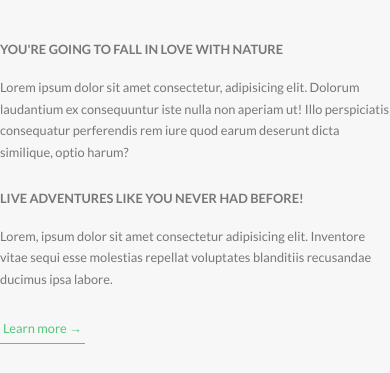
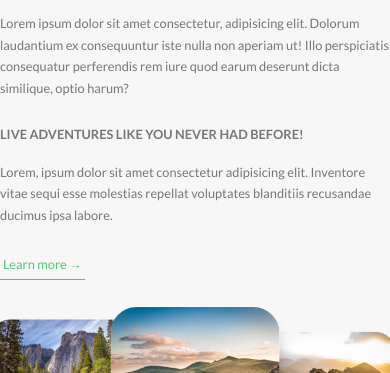
Before and after one commit to Cesar-Jim/sass-advanced, a website: page index.html in a window 390 px wide. Shown: the part 926-1299 px from the top of the page. Drawn offline with Linux system fonts and the light colour scheme.

Commit message:
media queries for features section done

```diff
--- a/sass/base/_utilities.scss
+++ b/sass/base/_utilities.scss
@@ -8,10 +8,18 @@
 
 .u-margin-bottom-medium {
   margin-bottom: 4rem !important;
+
+  @include respond(tab-port) {
+    margin-bottom: 3rem !important;
+  }
 }
 
 .u-margin-bottom-big {
   margin-bottom: 8rem !important;
+
+  @include respond(tab-port) {
+    margin-bottom: 5rem !important;
+  }
 }
 
 .u-margin-top-big {
--- a/sass/components/_composition.scss
+++ b/sass/components/_composition.scss
@@ -10,19 +10,43 @@
     // outline-offset: 0.8rem; // required for offset border
     transition: all 0.3s;
 
+    @include respond(tab-port) {
+      float: left;
+      position: relative;
+      width: 33.33333333%;
+      box-shadow: 0 1.5rem 1.3rem rgba($color-black, 0.2);
+    }
+
     &--p1 {
       top: -2rem;
       left: 0;
+
+      @include respond(tab-port) {
+        top: 0;
+        transform: scale(1.2);
+      }
     }
 
     &--p2 {
       top: 2rem;
       right: 0;
+
+      @include respond(tab-port) {
+        top: -1rem;
+        transform: scale(1.3);
+        z-index: 100;
+      }
     }
 
     &--p3 {
       top: 10rem;
       left: 20%;
+
+      @include respond(tab-port) {
+        top: 1rem;
+        left: 0;
+        transform: scale(1.1);
+      }
     }
 
     &:hover {
--- a/sass/components/_feature-box.scss
+++ b/sass/components/_feature-box.scss
@@ -6,6 +6,10 @@
   border-radius: 3px;
   box-shadow: 0 1.5rem 4rem rgba($color-black, 0.15);
   transition: transform 0.3s;
+
+  @include respond(tab-port) {
+    padding: 2rem;
+  }
 
   &__icon {
     display: inline-block;
@@ -18,6 +22,10 @@
       $color-primary-dark
     );
     color: transparent;
+
+    @include respond(tab-port) {
+      margin-bottom: 0;
+    }
   }
 
   &:hover {
--- a/sass/layout/_footer.scss
+++ b/sass/layout/_footer.scss
@@ -12,6 +12,10 @@
     text-align: center;
     margin-bottom: 8rem;
     transform: translateX(-0.5rem);
+
+    @include respond(tab-port) {
+      margin-bottom: 6rem;
+    }
   }
 
   &__logo {
--- a/sass/pages/_home.scss
+++ b/sass/pages/_home.scss
@@ -2,6 +2,10 @@
   background-color: $color-grey-light-1;
   padding: 25rem 0;
   margin-top: -20vh;
+
+  @include respond(tab-port) {
+    padding: 20rem 0;
+  }
 }
 
 .section-features {
@@ -22,18 +26,30 @@
     // this selector takes all (*) direct (>) children of this section, so it will only grab the feature boxes (class="row") but NOT their inner contents
     transform: skewY(5deg); // this skew cancels the skew set for the background
   }
+
+  @include respond(tab-port) {
+    padding: 10rem 0;
+  }
 }
 
 .section-tours {
   margin-top: -9rem;
   background-color: $color-grey-light-1;
   padding: 25rem 0 15rem 0;
+
+  @include respond(tab-port) {
+    padding: 20rem 0 10rem 0;
+  }
 }
 
 .section-stories {
   position: relative; // because the child has to function with position absolute, the parent needs to have position relative
   padding: 15rem 0;
   font-size: $default-font-size;
+
+  @include respond(tab-port) {
+    padding: 10rem 0;
+  }
 }
 
 .section-book {
@@ -43,6 +59,10 @@
     $color-primary-light,
     $color-primary-dark
   );
+
+  @include respond(tab-port) {
+    padding: 10rem 0;
+  }
 }
 
 .book {
```
Also changed, not shown: css/style.css.
